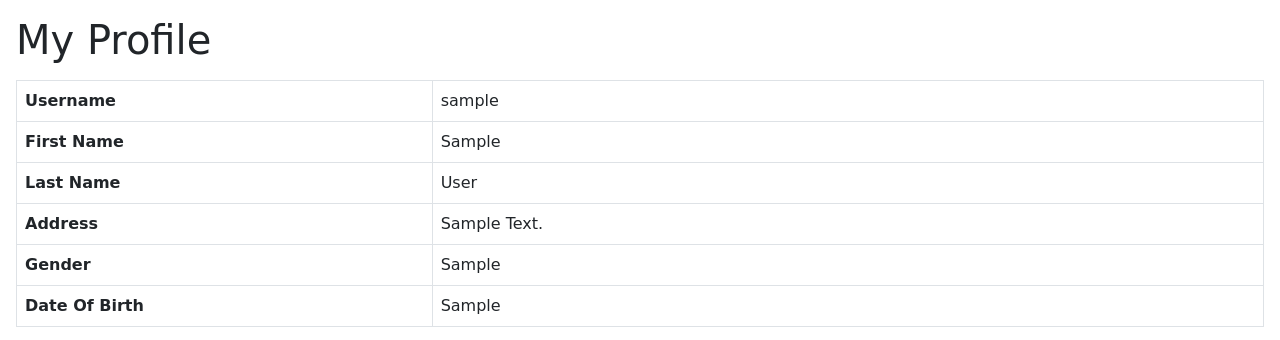
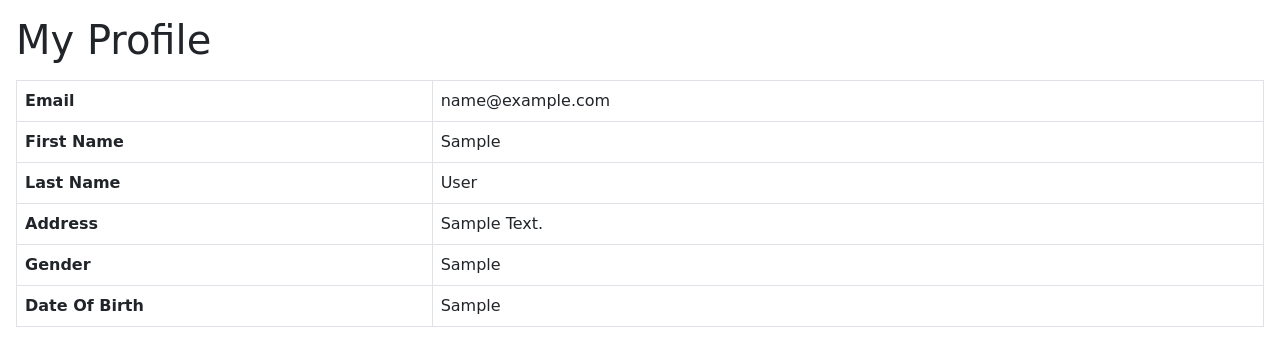
Before and after one commit to CLaire1903/FYP, a PHP site: the page made by customer_profile.php in a window 1280 px wide. Shown: the part 116-456 px from the top of the page. Run offline with PHP 8.4, Linux system fonts and the light colour scheme; the visitor is signed in with stand-in values (Sample User, id 1); tables that the repository leaves empty or names only in its code hold one stand-in row (values such as "Sample post").

Commit message:
cus_username attribute changed to cus_email

```diff
--- a/customer_profile.php
+++ b/customer_profile.php
@@ -1,6 +1,6 @@
 <?php
 session_start();
-if (!isset($_SESSION["cus_username"])) {
+if (!isset($_SESSION["cus_email"])) {
     header("Location: customer_login.php?error=restrictedAccess");
 }
 ?>
@@ -27,13 +27,13 @@ if (!isset($_SESSION["cus_username"])) {
         include 'config/dbase.php';
 
         try {
-            $customerQuery = "SELECT * FROM customer WHERE cus_username = :cus_username";
+            $customerQuery = "SELECT * FROM customer WHERE cus_email = :cus_email";
             $customerStmt = $con->prepare($customerQuery);
-            $customerStmt->bindParam(":cus_username", $_SESSION['cus_username']);
+            $customerStmt->bindParam(":cus_email", $_SESSION['cus_email']);
             $customerStmt->execute();
             $customerRow = $customerStmt->fetch(PDO::FETCH_ASSOC);
 
-            $cus_username = $customerRow['cus_username'];
+            $cus_email = $customerRow['cus_email'];
             $cus_fname = ucfirst($customerRow['cus_fname']);
             $cus_lname = ucfirst($customerRow['cus_lname']);
             $cus_address = ucwords($customerRow['cus_address']);
@@ -48,8 +48,8 @@ if (!isset($_SESSION["cus_username"])) {
             <table class='table table-hover table-responsive table-bordered'>
                 <thead>
                     <tr>
-                        <th class="title col-4">Username</th>
-                        <td><?php echo htmlspecialchars($cus_username, ENT_QUOTES);  ?></td>
+                        <th class="title col-4">Email</th>
+                        <td><?php echo htmlspecialchars($cus_email, ENT_QUOTES);  ?></td>
                     </tr>
                     <tr>
                         <th>First Name</th>
@@ -90,14 +90,14 @@ if (!isset($_SESSION["cus_username"])) {
                     </thead>
                     <tfoot>
                         <?php
-                            $orderHistoryQuery = "SELECT * FROM orders WHERE cus_username = :cus_username ORDER BY order_id DESC ";
+                            $orderHistoryQuery = "SELECT * FROM orders WHERE cus_email = :cus_email ORDER BY order_id DESC ";
                             $orderHistoryStmt = $con->prepare($orderHistoryQuery);
-                            $orderHistoryStmt->bindParam(":cus_username", $_SESSION['cus_username']);
+                            $orderHistoryStmt->bindParam(":cus_email", $_SESSION['cus_email']);
                             $orderHistoryStmt->execute();
                             while ($orderHistoryRow = $orderHistoryStmt->fetch(PDO::FETCH_ASSOC)) {
                                 $order_id = $orderHistoryRow['order_id'];
                                 $order_datentime = $orderHistoryRow['order_datentime'];
-                                $cus_username = $orderHistoryRow['cus_username'];
+                                $cus_email = $orderHistoryRow['cus_email'];
                                 $order_totalamount = sprintf('%.2f', $orderHistoryRow['order_totalamount']);
                                 $order_depositpaid = sprintf('%.2f', $orderHistoryRow['order_depositpaid']);
                                 $order_status = ucwords($orderHistoryRow['order_status']);
@@ -117,7 +117,7 @@ if (!isset($_SESSION["cus_username"])) {
 
         <div class="d-flex justify-content-center">
             <?php
-            echo "<a href='customer_updateProfile.php?cus_username={$cus_username}' class='actionBtn btn mx-2 mt-3'>Update Profile</a>";
+            echo "<a href='customer_updateProfile.php?cus_email={$cus_email}' class='actionBtn btn mx-2 mt-3'>Update Profile</a>";
             ?>
         </div>
         <div class="footer bg-dark">
--- a/order_detail.php
+++ b/order_detail.php
@@ -1,6 +1,6 @@
 <?php
 session_start();
-if (!isset($_SESSION["cus_username"])) {
+if (!isset($_SESSION["cus_email"])) {
     header("Location: customer_login.php?error=restrictedAccess");
 }
 ?>
@@ -116,7 +116,7 @@ if (!isset($_SESSION["cus_username"])) {
             </table>
         </div>
         <div class="d-flex justify-content-center">
-            <a href='customer_profile.php?cus_username={$cus_username}'  class='actionBtn btn mx-2 mt-3'>Back</a>
+            <a href='customer_profile.php?cus_email={$cus_email}'  class='actionBtn btn mx-2 mt-3'>Back</a>
         </div>
         <?php
         include 'footer.php';
```
Also changed, not shown: customer_login.php (+9 -9 lines), customer_register.php (+10 -19 lines), process_addToCart.php (+7 -7 lines).
